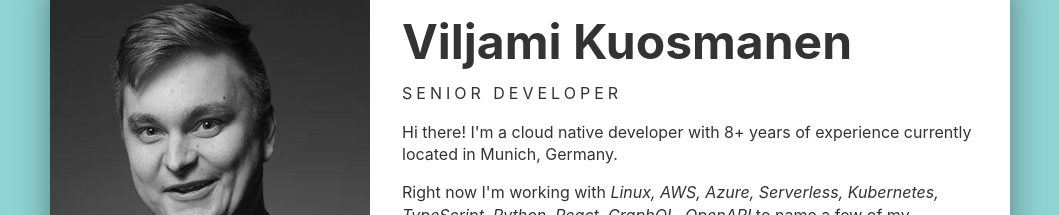
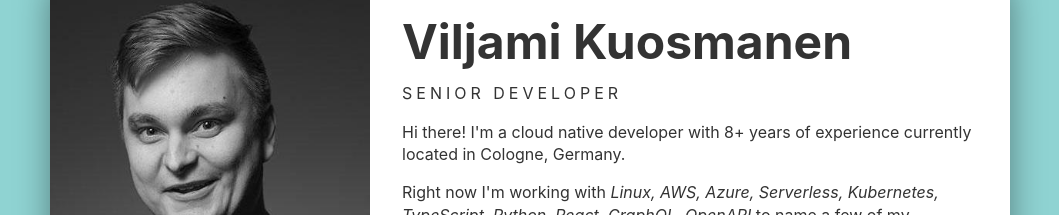
Before and after one commit to anttiviljami/personal-website, a Svelte app: page / in a window 1280 px wide. Shown: the part 134-349 px from the top of the page, without its empty margins (110-1169 px from the left). Built offline with nearby package versions, Linux system fonts and the light colour scheme.

Commit message:
I've moved!

```diff
--- a/src/App.svelte
+++ b/src/App.svelte
@@ -158,7 +158,7 @@
       <div class="intro">
         <h1 class="heading">Viljami Kuosmanen</h1>
         <p class="title">Senior Developer</p>
-        <p>Hi there! I'm a cloud native developer with 8+ years of experience currently located in Munich, Germany.</p>
+        <p>Hi there! I'm a cloud native developer with 8+ years of experience currently located in Cologne, Germany.</p>
         <p>Right now I'm working with <i>{tools.join(', ')}</i> to name a few of my favourites. But these are just tools I've picked up over years of working in teams building tech startups and consulting some of Europe's largest enterprises.</p>
         <p>I'm not particularly passionate about any single technology but rather looking to make an impact by building cool things with talented people.</p>
         <p>But enough about me. How can I help you?</p>
```
